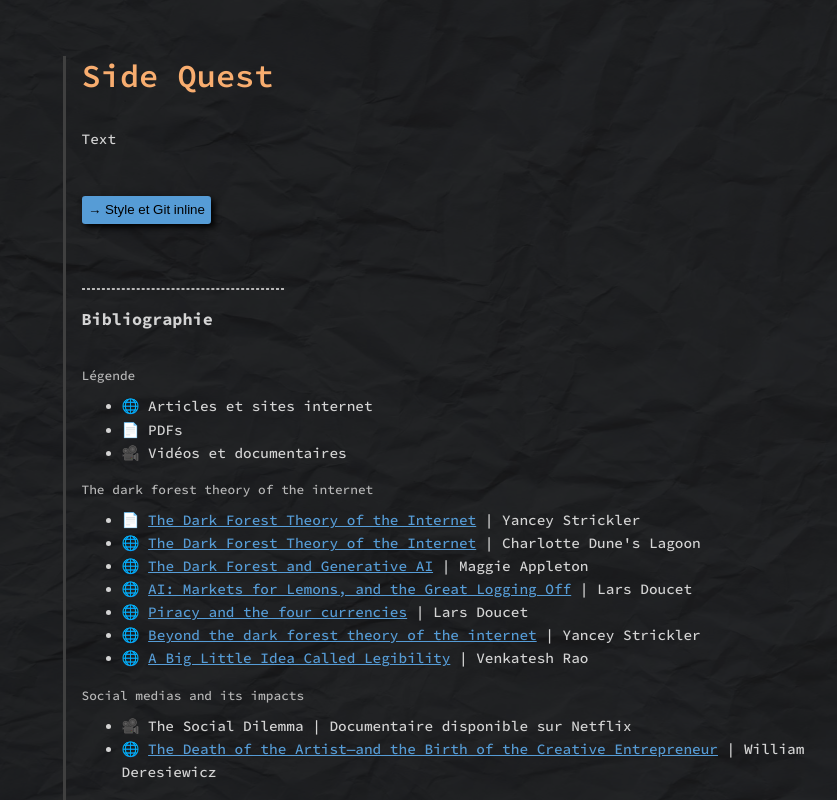
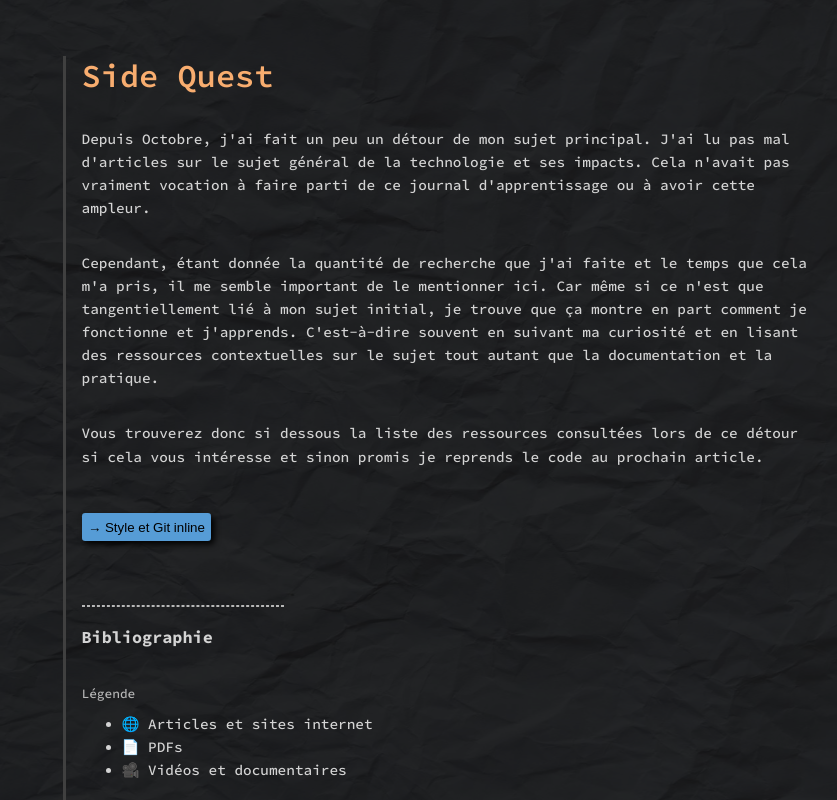
Before and after one commit to elinaliault-maker/journal-d-apprentissage, a React (Vite) app in the folder journal-app/: page /side-quest in a window 1280 px wide. Shown: the top 800 px of the page, without its empty margins (198-1035 px from the left). Built offline with nearby package versions, Linux system fonts and the light colour scheme.

Commit message:
Side quest article text v1

```diff
--- a/journal-app/src/components/articles/SideQuest.jsx
+++ b/journal-app/src/components/articles/SideQuest.jsx
@@ -5,7 +5,9 @@ export default function SideQuest() {
     return (
     <>
         <h1>Side Quest</h1>
-        <p>Text</p>
+        <p>Depuis Octobre, j'ai fait un peu un détour de mon sujet principal. J'ai lu pas mal d'articles sur le sujet général de la technologie et ses impacts. Cela n'avait pas vraiment vocation à faire parti de ce journal d'apprentissage ou à avoir cette ampleur.</p>
+        <p>Cependant, étant donnée la quantité de recherche que j'ai faite et le temps que cela m'a pris, il me semble important de le mentionner ici. Car même si ce n'est que tangentiellement lié à mon sujet initial, je trouve que ça montre en part comment je fonctionne et j'apprends. C'est-à-dire souvent en suivant ma curiosité et en lisant des ressources contextuelles sur le sujet tout autant que la documentation et la pratique.</p>
+        <p>Vous trouverez donc si dessous la liste des ressources consultées lors de ce détour si cela vous intéresse et sinon promis je reprends le code au prochain article.</p>
         <ButtonNext />
         <QuestBiblio />
     </>
```
Also changed, not shown: 1 other file (tests, documents, lock files or other folders).
